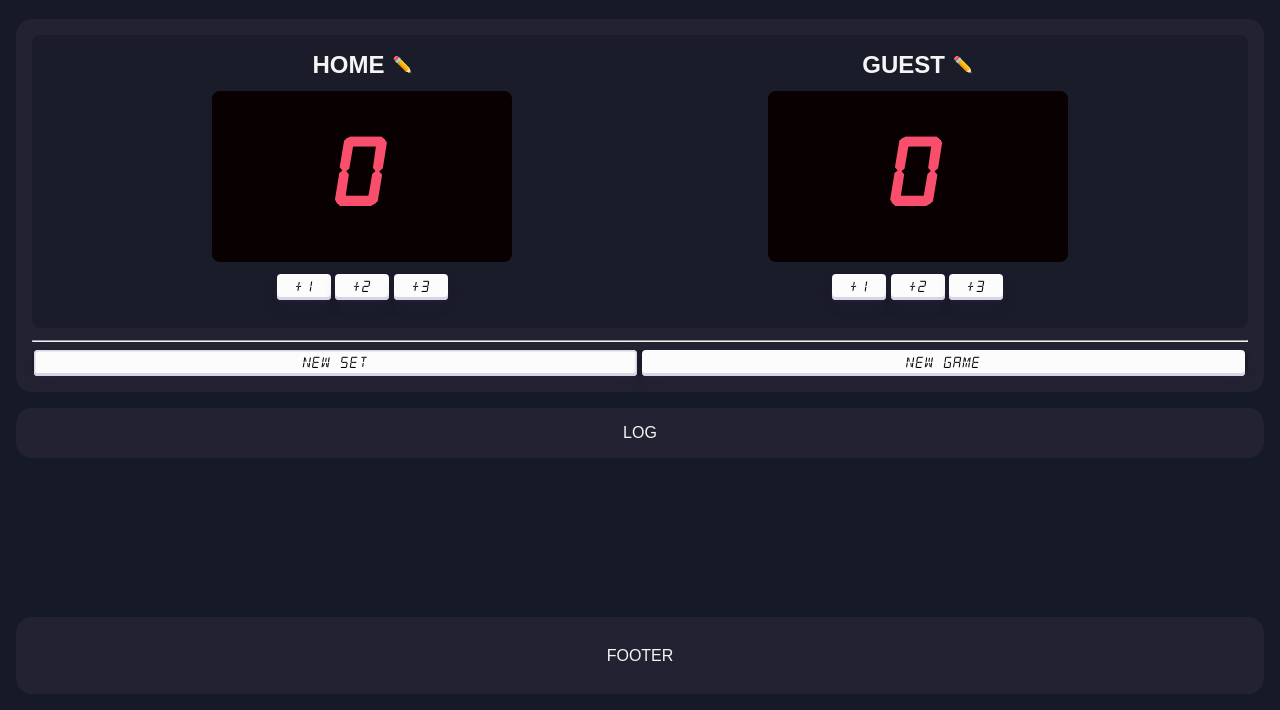
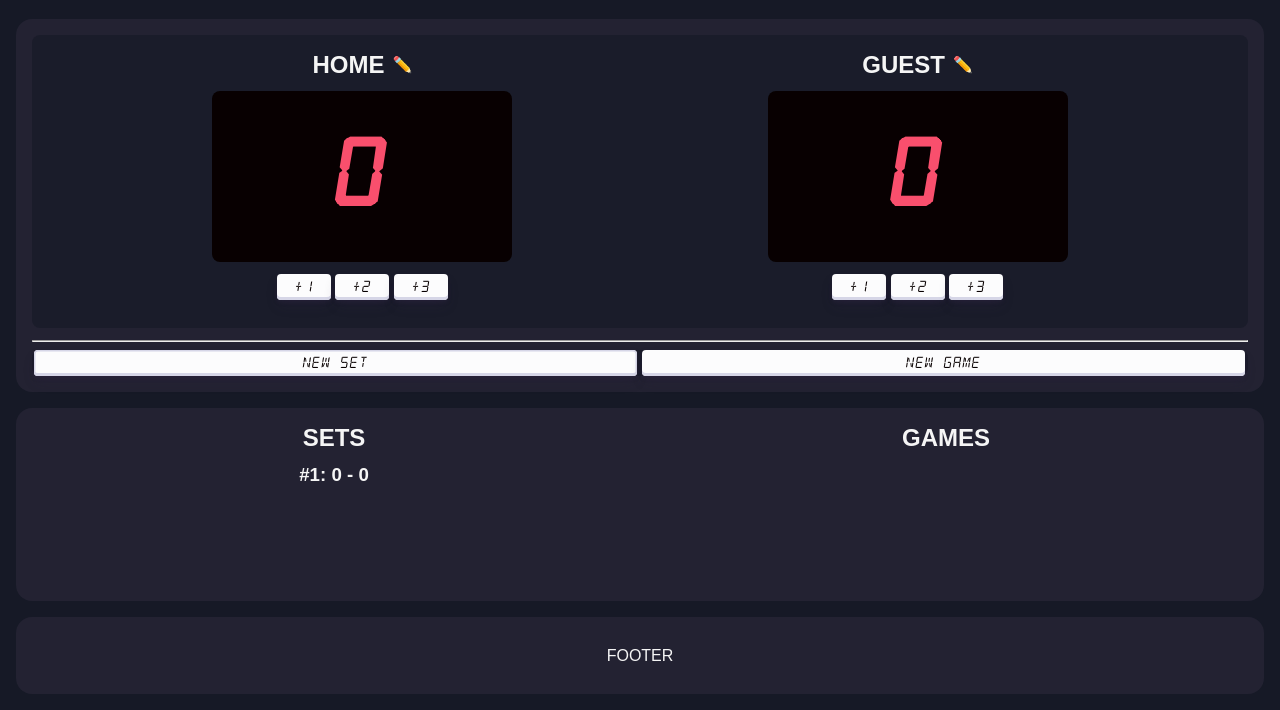
Before and after one commit to sonictrain/scoreboard, a plain HTML site: page index.html in a window 1280 px wide. Both pictures are taken after a click on the button "NEW SET". Shown: the part 90-800 px from the top of the page. Drawn offline with Linux system fonts and the light colour scheme; a web font is replaced by a local one.

Commit message:
Setting up set and match logs

```diff
--- a/index.css
+++ b/index.css
@@ -75,7 +75,8 @@ main {
     padding: 0.25rem 0 0 0.5rem;
 }
 
-.team-name {
+.team-name,
+.log-title {
     font-size: 1.5rem;
     margin-bottom: 0.75rem;
 }
@@ -174,12 +175,39 @@ button:active {
 section {
     background-color: #232232;
     border-radius: 1rem;
-    height: auto;
     display: flex;
+    flex-direction: row;
     justify-content: center;
+    flex: 1 1 auto;
+    max-height: 40%;
     align-items: center;
     margin-bottom: 1rem;
     padding: 1rem;
+}
+
+.log-container {
+    display: flex;
+    flex-direction: column;
+    align-items: center;
+    height: 100%;
+    width: 100%;
+}
+
+.log-container:nth-child(1) {
+    margin-right: 0.25rem;
+}
+
+.log-container:nth-child(2) {
+    margin-left: 0.25rem;
+}
+
+.logs {
+    display: flex;
+    flex-direction: column;
+    justify-content: start;
+    text-align: center;
+    overflow: auto;
+    width: 100%;
 }
 
 footer {
--- a/index.html
+++ b/index.html
@@ -49,7 +49,18 @@
             </main>
 
             <section>
-                <p>LOG</p>
+                <div class="log-container">
+                    <h3 class="log-title">SETS</h3>
+                    <div class="logs">
+                        <h3 id="set-log"></h3>
+                    </div>
+                </div>
+                <div class="log-container">
+                    <h3 class="log-title">GAMES</h3>
+                    <div class="logs">
+                        <h3 id="match-log"></h3>
+                    </div>
+                </div>
             </section>
 
             <footer>
--- a/index.js
+++ b/index.js
@@ -1,6 +1,8 @@
 let homePt = 0
 let guestPt = 0
-let setNumber = 1
+let set = 1
+let log = ""
+let spacer = "<br>"
 
 document.getElementById("guest-pt").textContent = guestPt
 
@@ -28,11 +30,25 @@ function resetPoints() {
 }
 
 function newSet() {
+    addset2logs()
     resetPoints()
-    //addset2logs(setNumber, homePt, guestPt)
+    set ++
 }
 
 function newGame() {
+    addgame2logs()
     resetPoints()
-    //addGame2logs(homePt, guestPt)
+    set ++
 }
+
+function addset2logs() {
+    log = "#" + set + ": " + homePt + " - " + guestPt + "<br>"
+    document.getElementById("set-log").innerHTML += log
+    document.getElementById("match-log").innerHTML += spacer
+}
+
+function addgame2logs() {
+    log = "#" + set + ": " + homePt + " - " + guestPt + "<br>"
+    document.getElementById("match-log").innerHTML += log
+    document.getElementById("set-log").innerHTML += spacer
+}
```
